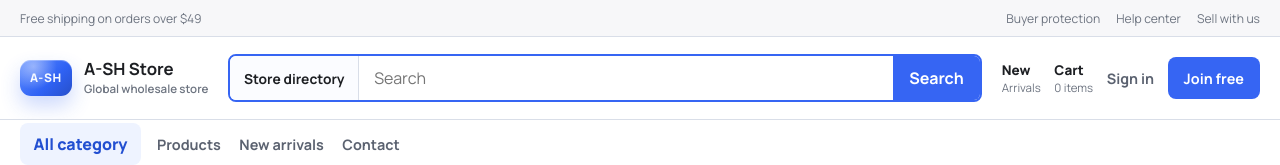
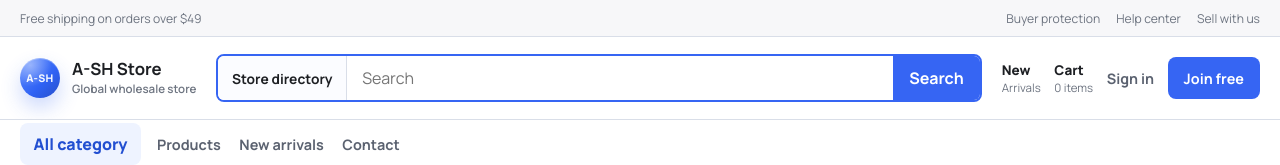
Before and after one commit to abedalhamidshehadi20-collab/E-commerce-Platform, a React (Vite) app in the folder frontend/: page / in a window 1280 px wide. Shown: the top 165 px of the page. Built offline with nearby package versions, Linux system fonts and the light colour scheme; no server answers.

Commit message:
feat: update brand badge styles for improved aesthetics and dimensions

```diff
--- a/frontend/src/index.css
+++ b/frontend/src/index.css
@@ -1368,20 +1368,19 @@ body {
 }
 
 .brand-badge {
-  min-width: 52px;
-  height: 36px;
-  padding: 0 0.55rem;
+  width: 40px;
+  height: 40px;
   display: inline-flex;
   align-items: center;
   justify-content: center;
-  border-radius: 11px;
+  border-radius: 50%;
   background:
     radial-gradient(circle at 26% 18%, rgba(255, 255, 255, 0.42) 0%, rgba(255, 255, 255, 0) 48%),
     linear-gradient(135deg, #5f8dff 0%, #2f62f4 60%, #274fca 100%);
   color: #f6f9ff;
-  font-size: 0.74rem;
+  font-size: 0.66rem;
   font-weight: 900;
-  letter-spacing: 0.06em;
+  letter-spacing: 0.03em;
   line-height: 1;
   box-shadow: inset 0 1px 0 rgba(255, 255, 255, 0.28), 0 10px 20px rgba(47, 98, 244, 0.24);
 }
```
